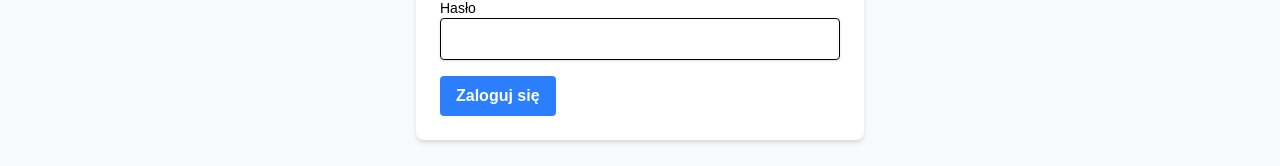
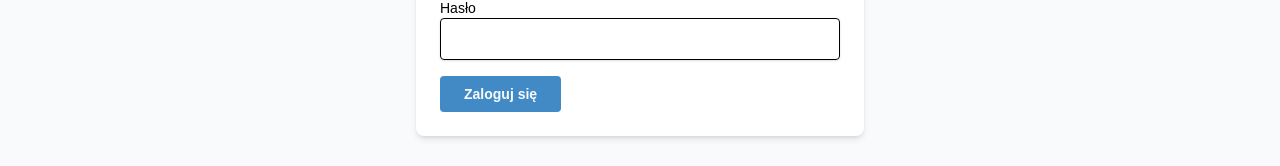
Before and after one commit to DominikWalczak/MiniSocialFeed, a Next.js app: page /login in a window 1280 px wide. Shown: the part 256-422 px from the top of the page. Built offline with nearby package versions, Linux system fonts and the light colour scheme.

Commit message:
Poprawiam przycisk w postItem

```diff
--- a/app/components/layout/Navbar.tsx
+++ b/app/components/layout/Navbar.tsx
@@ -7,12 +7,12 @@ const Navbar = () => {
   return (
     <nav className='flex justify-between items-center sticky top-0 shadow-md h-16 bg-primary text-text-primary'>
         <div className='flex justify-evenly h-full'>
-            <div className='flex justify-center items-center px-3 h-ful hover:bg-primary-dark active:bg-primary-light duration-500'><img src="Logo" alt="Logo" /></div>
-            <button className='hover:shadow-md px-7 h-full hover:bg-primary-dark active:bg-primary-light duration-500 cursor-pointer'>{t('feed')}</button>
-            <button className='hover:shadow-md px-7 h-full hover:bg-primary-dark active:bg-primary-light duration-500 cursor-pointer'>{t('profile')}</button>
+            <div className='flex justify-center items-center px-3 h-ful hover:bg-primary-dark active:bg-primary-light duration-400'><img src="Logo" alt="Logo" /></div>
+            <button className='hover:shadow-md px-7 h-full hover:bg-primary-dark active:bg-primary-light duration-400 cursor-pointer'>{t('feed')}</button>
+            <button className='hover:shadow-md px-7 h-full hover:bg-primary-dark active:bg-primary-light duration-400 cursor-pointer'>{t('profile')}</button>
         </div>
         <div className='h-full'>
-            <button className='hover:shadow-md px-7 h-full hover:bg-primary-dark active:bg-primary-light duration-500 cursor-pointer'>{t('logout')}</button>
+            <button className='hover:shadow-md px-7 h-full hover:bg-primary-dark active:bg-primary-light duration-400 cursor-pointer'>{t('logout')}</button>
         </div>
     </nav>
   )
--- a/app/components/ui/Button.tsx
+++ b/app/components/ui/Button.tsx
@@ -39,8 +39,8 @@ const Button = ({ data }: { data:  ButtonType}) => {
         ${currentSize.padding}
         ${currentSize.fontSize}
         ${currentColor}
-        hover:shadow-md transition-shadow
-        rounded-2xl transition-all duration-500
+        hover:shadow-md transition-shadow font-bold text-text-primary
+        rounded-sm transition-all duration-500
         flex items-center justify-center
         disabled:opacity-50 disabled:cursor-not-allowed
       `}
--- a/app/login/page.tsx
+++ b/app/login/page.tsx
@@ -7,6 +7,7 @@ import { useRouter } from 'next/navigation'
 import { UseMutationType } from '@/src/utils/zodSchemas/Schema';
 import { useMutation } from '@tanstack/react-query';
 import { useForm } from 'react-hook-form';
+import Button from '../components/ui/Button';
 import { LoginDataSchema, LoginDataType } from '@/src/utils/zodSchemas/Schema';
 
 type LoginForm = {
@@ -99,7 +100,8 @@ const Login = () => {
           />
           {errors.password && <p className="text-red-500 text-sm mt-1">{errors.password.message}</p>}
         </div>
-            <button disabled={isSubmitting || loginMutation.status === 'pending'} className="bg-blue-500 hover:bg-blue-700 text-white font-bold py-2 px-4 rounded" type='submit'>{t('loginSubmit')}</button>
+          <Button data={{variant: "primary", size: "sm", content: "Zaloguj się", isLoading: false, disabled: false,}}/>
+          {/* <button disabled={isSubmitting || loginMutation.status === 'pending'} className="bg-blue-500 hover:bg-blue-700 text-white font-bold py-2 px-4 rounded" type='submit'>{t('loginSubmit')}</button> */}
         </form>
     </div>
   )
```
